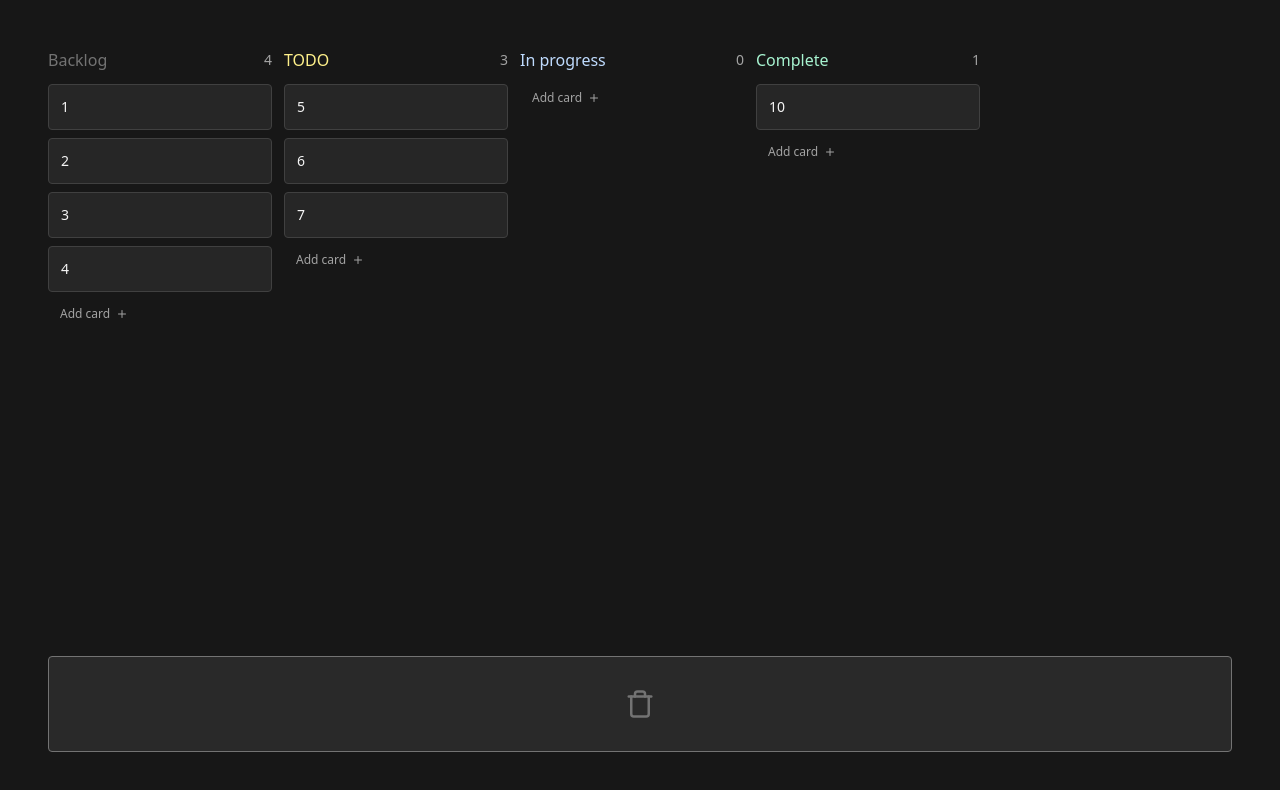
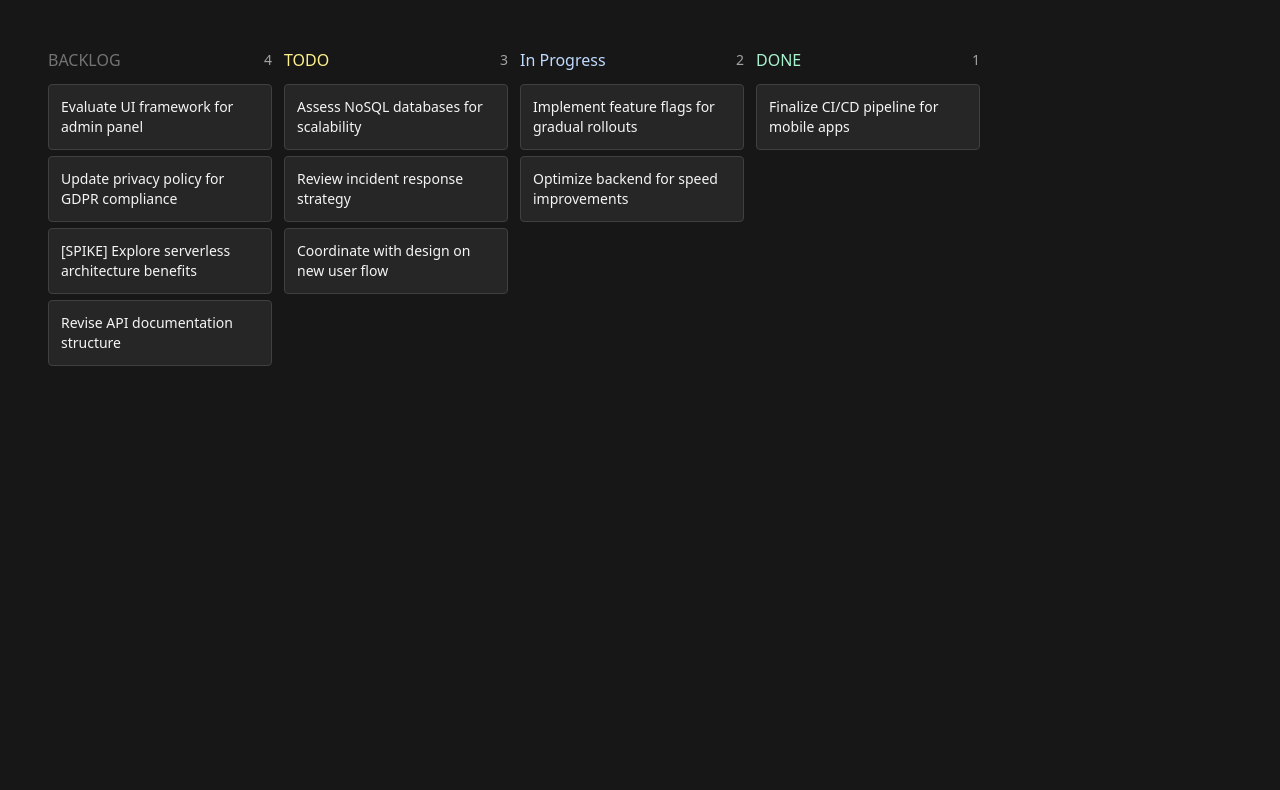
Before and after one commit to ShantYezekyan/kanban-tw, a React (Vite) app: page / in a window 1280 px wide. Shown: the top 790 px of the page. Built offline with nearby package versions, Linux system fonts and the light colour scheme.

Commit message:
change mock data structure and update components accordingly

```diff
--- a/src/MOCK_DATA.ts
+++ b/src/MOCK_DATA.ts
@@ -1,50 +1,81 @@
-export type CardData = {
+export type Task = {
   title: string;
   id: string;
-  column: string;
 };
 
-export const DEFAULT_CARDS: CardData[] = [
-  // BACKLOG
-  {
-    title: "Evaluate UI framework for admin panel",
-    id: "1",
-    column: "backlog",
+export type Column = {
+  id: string;
+  title: string;
+  headingColor: string;
+  taskIds: string[];
+};
+
+export type BoardData = {
+  columns: {
+    [key: string]: Column;
+  };
+  tasks: {
+    [key: string]: Task;
+  };
+  columnOrder: string[];
+};
+
+export const DEFAULT_CARDS: BoardData = {
+  columns: {
+    "column-1": {
+      id: "column-1",
+      title: "BACKLOG",
+      headingColor: "text-neutral-500",
+      taskIds: ["task-1", "task-2", "task-3", "task-4"],
     },
-  {
+    "column-2": {
+      id: "column-2",
+      title: "TODO",
+      headingColor: "text-yellow-200",
+      taskIds: ["task-5", "task-6", "task-7"],
+    },
+    "column-3": {
+      id: "column-3",
+      title: "In Progress",
+      headingColor: "text-blue-200",
+      taskIds: ["task-8", "task-9"],
+    },
+    "column-4": {
+      id: "column-4",
+      title: "DONE",
+      headingColor: "text-emerald-200",
+      taskIds: ["task-10"],
+    },
+  },
+  tasks: {
+    "task-1": { title: "Evaluate UI framework for admin panel", id: "task-1" },
+    "task-2": {
       title: "Update privacy policy for GDPR compliance",
-    id: "2",
-    column: "backlog",
+      id: "task-2",
     },
-  {
+    "task-3": {
       title: "[SPIKE] Explore serverless architecture benefits",
-    id: "3",
-    column: "backlog",
+      id: "task-3",
     },
-  { title: "Revise API documentation structure", id: "4", column: "backlog" },
-  // TODO
-  {
-    title: "Assess NoSQL databases for scalability",
-    id: "5",
-    column: "todo",
+    "task-4": { title: "Revise API documentation structure", id: "task-4" },
+    "task-5": { title: "Assess NoSQL databases for scalability", id: "task-5" },
+    "task-6": { title: "Review incident response strategy", id: "task-6" },
+    "task-7": {
+      title: "Coordinate with design on new user flow",
+      id: "task-7",
     },
-  { title: "Review incident response strategy", id: "6", column: "todo" },
-  { title: "Coordinate with design on new user flow", id: "7", column: "todo" },
-  // DOING
-  {
+    "task-8": {
       title: "Implement feature flags for gradual rollouts",
-    id: "8",
-    column: "doing",
+      id: "task-8",
     },
-  {
+    "task-9": {
       title: "Optimize backend for speed improvements",
-    id: "9",
-    column: "doing",
+      id: "task-9",
     },
-  // DONE
-  {
+    "task-10": {
       title: "Finalize CI/CD pipeline for mobile apps",
-    id: "10",
-    column: "done",
+      id: "task-10",
     },
-];
+  },
+  columnOrder: ["column-1", "column-2", "column-3", "column-4"],
+};
--- a/src/components/AddCard.tsx
+++ b/src/components/AddCard.tsx
@@ -1,14 +1,12 @@
 import { useState } from "react";
-import { CardData } from "../MOCK_DATA";
 import { FiPlus } from "react-icons/fi";
 import { motion } from "framer-motion";
 
 type AddCardProps = {
   column: string;
-  setCards: React.Dispatch<React.SetStateAction<CardData[]>>;
 };
 
-const AddCard = ({ column, setCards }: AddCardProps) => {
+const AddCard = ({ column }: AddCardProps) => {
   const [text, setText] = useState("");
   const [adding, setAdding] = useState(false);
 
--- a/src/components/Board.tsx
+++ b/src/components/Board.tsx
@@ -1,10 +1,11 @@
 import { useState } from "react";
-import { CardData, DEFAULT_CARDS } from "../MOCK_DATA";
+import { DragDropContext } from "react-beautiful-dnd";
 import { Column, DeleteBox } from ".";
-import { DragDropContext } from "react-beautiful-dnd";
+import { DEFAULT_CARDS } from "../MOCK_DATA";
+import type { BoardData } from "../MOCK_DATA";
 
 const Board = () => {
-  const [cards, setCards] = useState<CardData[]>(DEFAULT_CARDS);
+  const [data, setData] = useState<BoardData>(DEFAULT_CARDS);
 
   const handleDragEnd = () => {};
 
@@ -12,37 +13,15 @@ const Board = () => {
     <DragDropContext onDragEnd={handleDragEnd}>
       <div className="flex h-full w-full flex-col p-12">
         <div className="flex h-full w-full gap-3 overflow-scroll">
-          <Column
-            title="Backlog"
-            column="backlog"
-            headingColor="text-neutral-500"
-            cards={cards}
-            setCards={setCards}
-          />
-          <Column
-            title="TODO"
-            column="todo"
-            headingColor="text-yellow-200"
-            cards={cards}
-            setCards={setCards}
-          />
-          <Column
-            title="In progress"
-            column="in-progress"
-            headingColor="text-blue-200"
-            cards={cards}
-            setCards={setCards}
-          />
-          <Column
-            title="Complete"
-            column="done"
-            headingColor="text-emerald-200"
-            cards={cards}
-            setCards={setCards}
-          />
+          {data.columnOrder.map((columnId) => {
+            const column = data.columns[columnId];
+            const tasks = column.taskIds.map((taskId) => data.tasks[taskId]);
+
+            return <Column key={columnId} column={column} cards={tasks} />;
+          })}
         </div>
 
-        <DeleteBox setCards={setCards} />
+        {/* <DeleteBox setCards={setCards} /> */}
       </div>
     </DragDropContext>
   );
--- a/src/components/Card.tsx
+++ b/src/components/Card.tsx
@@ -3,11 +3,10 @@ import { Draggable } from "react-beautiful-dnd";
 type CardProps = {
   title: string;
   id: string;
-  column: string;
   index: number;
 };
 
-const Card = ({ title, id, column, index }: CardProps) => {
+const Card = ({ title, id, index }: CardProps) => {
   return (
     <Draggable draggableId={id} index={index}>
       {({ innerRef, draggableProps, dragHandleProps }) => (
@@ -17,7 +16,7 @@ const Card = ({ title, id, column, index }: CardProps) => {
           ref={innerRef}
           className="cursor-grab rounded border border-neutral-700 bg-neutral-800 p-3 active:cursor-grabbing"
         >
-          <p className=" text-sm text-neutral-100 ">{id}</p>
+          <p className=" text-sm text-neutral-100 ">{title}</p>
         </div>
       )}
     </Draggable>
--- a/src/components/Column.tsx
+++ b/src/components/Column.tsx
@@ -1,53 +1,37 @@
 import { useState } from "react";
+import { Droppable } from "react-beautiful-dnd";
 import { AddCard, Card } from ".";
-import type { CardData } from "../MOCK_DATA";
-import { Droppable } from "react-beautiful-dnd";
-
-export type CardDragInfo = {
-  title: string;
-  id: string;
-  column: string;
-};
+import type { Column, Task } from "../MOCK_DATA";
 
 type ColumnProps = {
-  title: string;
-  column: string;
-  headingColor: string;
-  cards: CardData[];
-  setCards: React.Dispatch<React.SetStateAction<CardData[]>>;
+  column: Column;
+  cards: Task[];
 };
 
 const Column = ({
-  title,
-  headingColor,
-  column,
+  column: { title, id, headingColor },
   cards,
-  setCards,
 }: ColumnProps) => {
   const [active, setActive] = useState(false);
-
-  const filteredCards = cards.filter((card) => card.column === column);
 
   return (
     <div className="w-56 shrink-0">
       <div className="mb-3 flex items-center justify-between">
         <h3 className={`font-medium ${headingColor}`}>{title}</h3>
-        <span className="rounded text-sm text-neutral-400">
-          {filteredCards.length}
-        </span>
+        <span className="rounded text-sm text-neutral-400">{cards.length}</span>
       </div>
-      <Droppable droppableId={column}>
+      <Droppable droppableId={id}>
         {({ innerRef, droppableProps, placeholder }) => (
           <div
             ref={innerRef}
             {...droppableProps}
-            className={`flex h-full w-full flex-col gap-2 transition-colors ${active ? "bg-neutral-800/50" : "bg-neutral-800/0"}`}
+            className={`flex h-full w-full flex-col gap-1.5 transition-colors ${active ? "bg-neutral-800/50" : "bg-neutral-800/0"}`}
           >
-            {filteredCards.map((card, index) => {
+            {cards.map((card, index) => {
               return <Card key={card.id} index={index} {...card} />;
             })}
             {placeholder}
-            <AddCard column={column} setCards={setCards} />
+            {/* <AddCard column={column} /> */}
           </div>
         )}
       </Droppable>
--- a/src/main.tsx
+++ b/src/main.tsx
@@ -1,10 +1,5 @@
-import React from 'react'
-import ReactDOM from 'react-dom/client'
-import App from './App.tsx'
-import './index.css'
+import ReactDOM from "react-dom/client";
+import App from "./App.tsx";
+import "./index.css";
 
-ReactDOM.createRoot(document.getElementById('root')!).render(
-  <React.StrictMode>
-    <App />
-  </React.StrictMode>,
-)
+ReactDOM.createRoot(document.getElementById("root")!).render(<App />);
```
Lines whose indentation alone changed are shown as unchanged.
